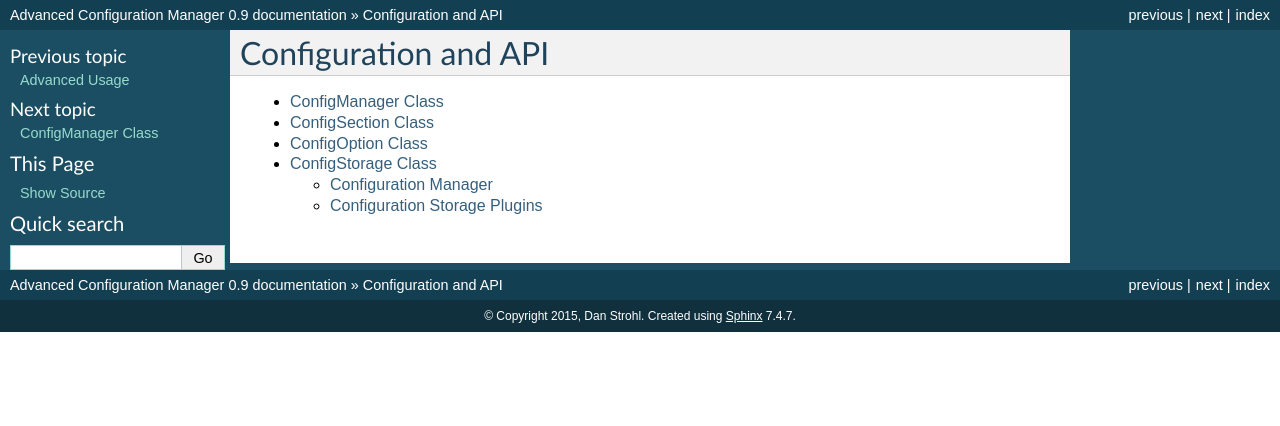
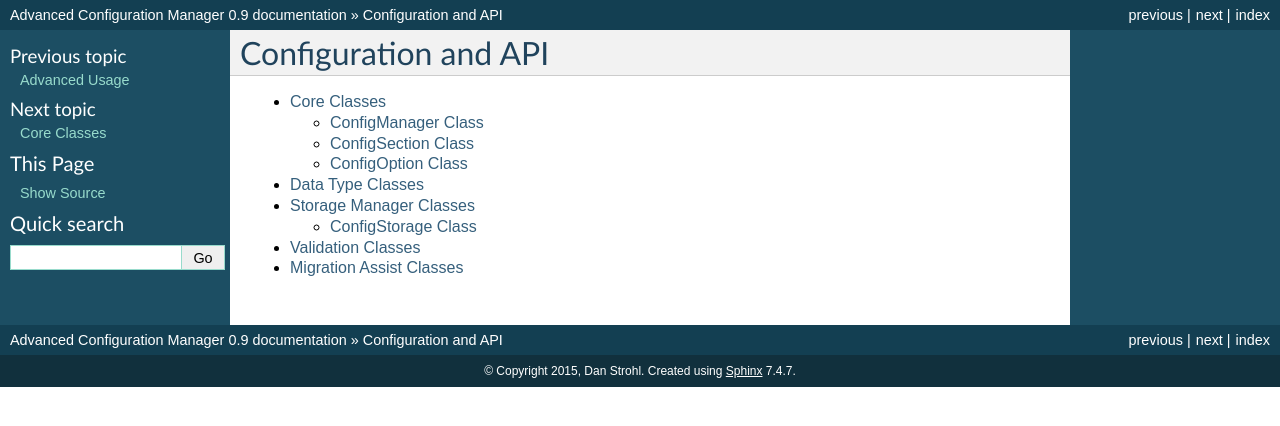
Before and after one commit to dstrohl/advanced_config_manager, a Sphinx documentation site: the page built from AdvConfigMgr/docs/docs/api/configuration.rst, in a window 1280 px wide. Shown: the top 426 px of the page. Built offline with Sphinx 7.4.7, drawn with Linux system fonts in a browser that asks for light colours.

Commit message:
updated docs

```diff
--- a/AdvConfigMgr/docs/docs/api/configuration.rst
+++ b/AdvConfigMgr/docs/docs/api/configuration.rst
@@ -6,7 +6,8 @@ Configuration and API
 .. toctree::
    :maxdepth: 2
 
-   configmanager
-   configsection
-   configoption
-   configstorage
+   core_classes
+   data_type_classes
+   storage_classes
+   validation_classes
+   migration_classes
--- a/AdvConfigMgr/docs/docs/api/storage_classes.rst
+++ b/AdvConfigMgr/docs/docs/api/storage_classes.rst
@@ -17,3 +17,9 @@ Block-Based:
 Record-Based:
     These are the most complex managers and are normally based on databases.  These have the ability to read or write
     options individually.
+
+
+.. toctree::
+   :maxdepth: 2
+
+   configstorage
```
Also changed, not shown: AdvConfigMgr/docs/docs/api/core_classes.rst (+8 -0 lines).
